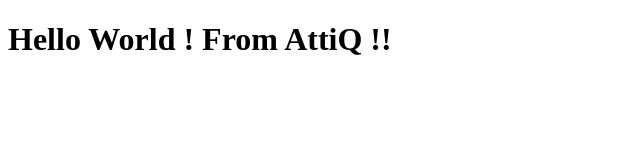
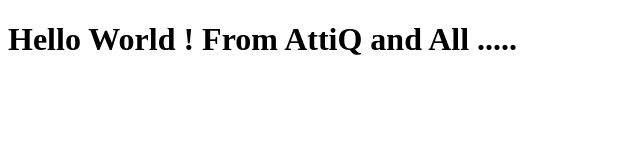
Before and after one commit to AttiqUrRehman99/BootCampCNC, a plain HTML site: page index.html in a window 1280 px wide. Shown: the whole page, without its empty margins (0-640 px from the left). Drawn offline with Linux system fonts and the light colour scheme.

Commit message:
index updated

```diff
--- a/index.html
+++ b/index.html
@@ -4,7 +4,7 @@
 	<title> BOOT CAMP 2020 </title>
 </head>
 <body>
-	<h1> Hello World ! From AttiQ !! </h1>
+	<h1> Hello World ! From AttiQ and All ..... </h1>
 
 </body>
 </html>
```
